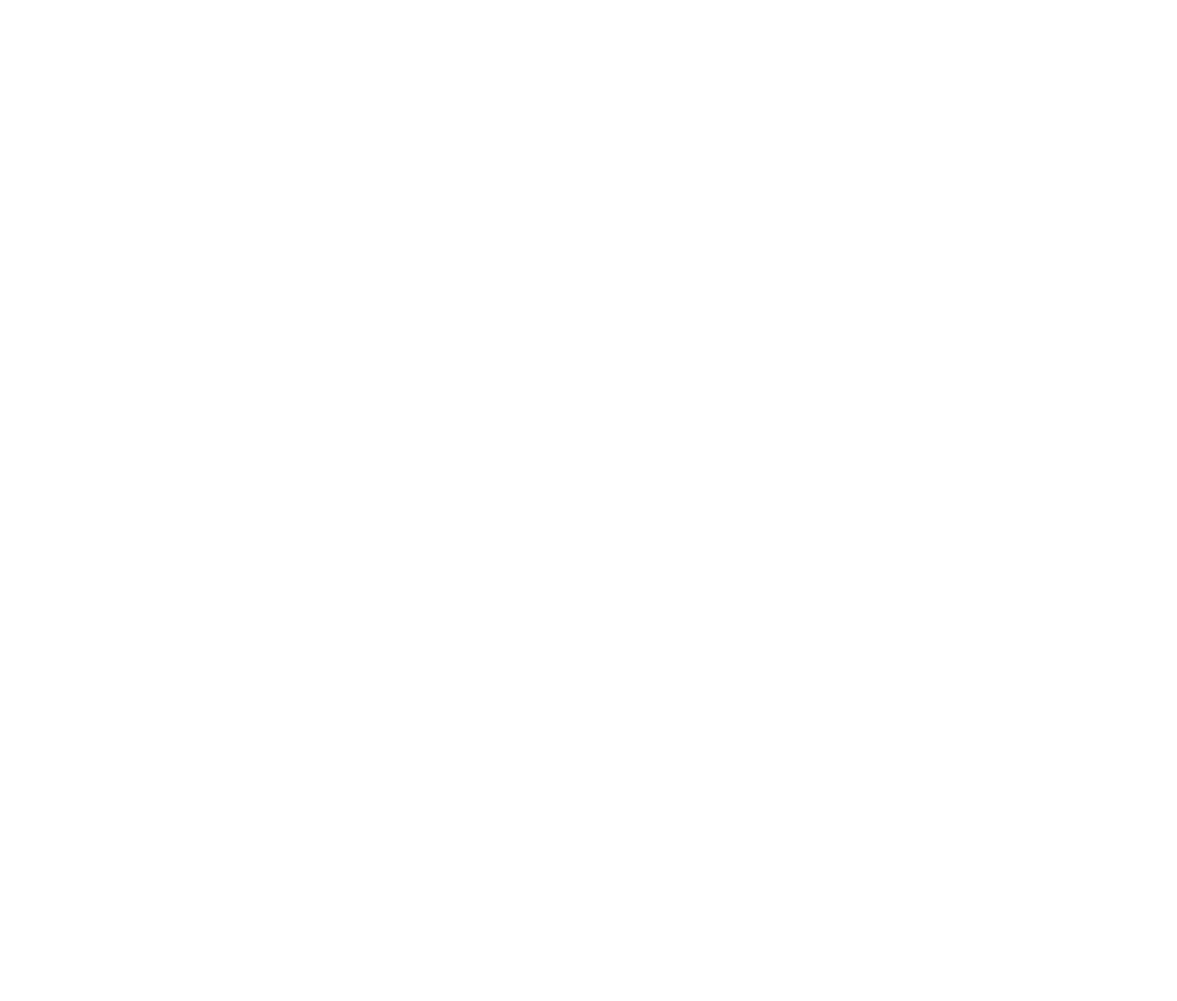
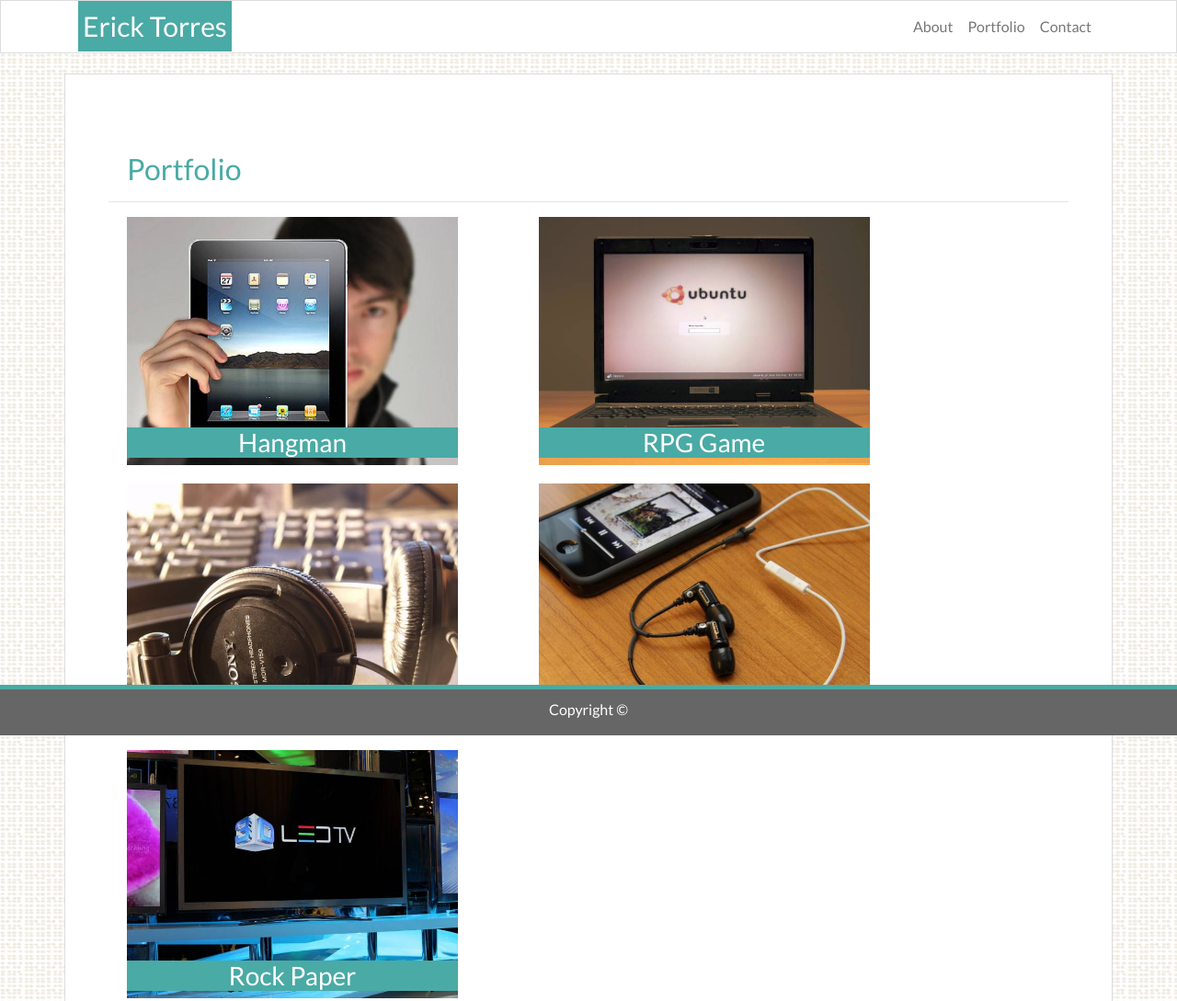
Before and after one commit to ericktorres1/BootstrapPortfolio-github.com, a plain HTML site: page portfolio.html in a window 1280 px wide. Shown: the top 1089 px of the page at 92% size. Before the commit the page ends 800 px from the top, so only its background shows below. Drawn offline with nearby package versions, Linux system fonts and the light colour scheme.

Commit message:
complete assignment

```diff
--- a/assets/css/style.css
+++ b/assets/css/style.css
@@ -1,9 +1,114 @@
-* {
-    box-sizing: border-box;
+@import url('https://fonts.googleapis.com/css?family=Lato');
+
+body, html {
+    height: 100%;
 }
-.bg-yellow{
-    background: yellow;
+body {
+    /* overflow: hidden; */
+    font-family: 'Lato', sans-serif;
+    color: #777777;
+    background: url('../images/dynamic-style.png');
+
+
+    /* background-size: cover; */
 }
-.bg-white{
+
+.navbar {
+    background: #ffffff;
+    border: solid #dddddd 1px;
+}
+.navbar a {
+    color: #777777;
+}
+
+.navbar a:hover {
+    color: #999999;
+}
+
+.navbar h1 {
+    margin-top: -12px;
+    margin-bottom: -11px;
+    padding-right: 5px;
+    padding-left: 5px;
+    background: #4aaaa5;
+    color: #ffffff;
+    font-size: 30px;
+}
+
+.container .about-image {
+    width: 90%;
+    margin-top: 10px;
+}
+
+.about-container h2 {
+    color: #4aaaa5;
+    margin-top: 20px;
+    padding-left: 20px;
+}
+.about-container h3 {
+    background: #4aaaa5;
+    color: #ffffff;
+    text-align: center;
+    position: absolute;
+    bottom: 20px;
+    width: 360px;
+    margin-left: 20px;
+}
+
+.container hr {
+    color: #dddddd;
+}
+.about-text {
+    margin-top: 10px;
+}
+.about-container {
+    margin-top: 80px;
+    border: solid #dddddd 1px;
+    background: #ffffff;
+    height: 100%;
+}
+
+
+/* Portfolio */
+.images-container {
+    width: 400px;
+    /* padding-left: 20px; */
+    text-align: center;
+}
+
+.image-portfolio {
+    width: 400px;
+    margin-right: 150px;
+    margin-bottom: 20px;
+    padding-right: 20px;
+    padding-left: 20px;
+}
+
+.jumbotron {
     background: #ffffff;
 }
+
+.message-contact{
+    height: 150px;
+}
+
+.the-button {
+    background: #4aaaa5;
+    color: #ffffff;
+    margin-bottom: 20px;
+}
+
+/* Footer */
+footer {
+    background: #666666;
+    color: #ffffff;
+    text-align: center;
+    width: 100%;
+    position: fixed;
+    bottom: 0;
+    border-top: 5px solid #4aaaa5;
+    padding-top: 10px;
+    background-repeat: repeat;
+    background-attachment: scroll;
+    background-position: 0% 0%;
+}
--- a/portfolio.html
+++ b/portfolio.html
@@ -0,0 +1,99 @@
+<!DOCTYPE html>
+<html lang="en">
+
+<head>
+    <meta charset="UTF-8" />
+    <meta name="viewport" content="width=device-width, initial-scale=1.0" />
+    <meta http-equiv="X-UA-Compatible" content="ie=edge" />
+    <link rel="stylesheet" href="https://stackpath.bootstrapcdn.com/bootstrap/4.3.1/css/bootstrap.min.css" integrity="sha384-ggOyR0iXCbMQv3Xipma34MD+dH/1fQ784/j6cY/iJTQUOhcWr7x9JvoRxT2MZw1T"
+        crossorigin="anonymous" />
+    <link rel="stylesheet" type="text/css" href="assets/css/style.css" />
+    <title>Bootstrap Portfolio</title>
+</head>
+
+<body>
+    <!-- Start of About -->
+    <!-- Navigation -->
+    <header>
+        <nav class="navbar navbar-expand-md fixed-top">
+            <div class="container">
+                <h1 class="navbar-brand">Erick Torres</h1>
+                <button class="navbar-toggler" type="button" data-toggle="collapse" data-target="#navbarResponsive">
+                    <span class="custom-toggler-icon"><i class="fas fa-bars"></i></span>
+                </button>
+
+                <div class="collapse navbar-collapse" id="navbarResponsive">
+                    <ul class="navbar-nav ml-auto">
+                        <li class="nav-item">
+                            <a class="nav-link" href="index.html">About</a>
+                        </li>
+                        <li class="nav-item">
+                            <a class="nav-link active" href="portfolio.html">Portfolio</a>
+                        </li>
+                        <li class="nav-item">
+                            <a class="nav-link" href="contact.html">Contact</a>
+                        </li>
+                    </ul>
+                </div>
+            </div>
+        </nav>
+    </header>
+    <!-- About container -->
+    <main>
+        <div class="container about-container">
+            <div class="jumbotron">
+                <div class="row">
+                    <div class="col-lg-12">
+                        <h2>Portfolio</h2>
+                        <hr>
+                    </div>
+                    <div class="col-lg-5 images-container">
+                        <h3>Hangman</h3>
+                        <img class="image-portfolio" src="assets/images/project1.jpg">
+                    </div>
+                    <div class="col-lg-5 images-container">
+                        <h3>RPG Game</h3>
+                        <img class="image-portfolio" src="assets/images/project2.jpg">
+                    </div>
+                    <div class="col-lg-5 images-container">
+                        <h3>Trivia Game</h3>
+                        <img class="image-portfolio" src="assets/images/project3.jpg">
+                    </div>
+                    <div class="col-lg-5">
+                        <h3>Rutgers Info Widget</h3>
+                        <img class="image-portfolio" src="assets/images/project4.jpg">
+                    </div>
+                    <div class="col-lg-6">
+                        <h3>Rock Paper</h3>
+                        <img class="image-portfolio" src="assets/images/project5.jpg">
+                    </div>
+                </div>
+            </div>
+        </div>
+    </main>
+
+    <!-- End of About container -->
+    <!-- End of About-->
+
+    <!-- Footer -->
+
+    <footer>
+        <div class="container-fluid">
+            <p>Copyright &copy;</p>
+        </div>
+    </footer>
+    <!-- End of Footer-->
+
+    <!-- Scripting Source Files-->
+    <script src="https://code.jquery.com/jquery-3.3.1.slim.min.js" integrity="sha384-q8i/X+965DzO0rT7abK41JStQIAqVgRVzpbzo5smXKp4YfRvH+8abtTE1Pi6jizo"
+        crossorigin="anonymous"></script>
+    <script src="https://cdnjs.cloudflare.com/ajax/libs/popper.js/1.14.7/umd/popper.min.js" integrity="sha384-UO2eT0CpHqdSJQ6hJty5KVphtPhzWj9WO1clHTMGa3JDZwrnQq4sF86dIHNDz0W1"
+        crossorigin="anonymous"></script>
+    <script src="https://stackpath.bootstrapcdn.com/bootstrap/4.3.1/js/bootstrap.min.js" integrity="sha384-JjSmVgyd0p3pXB1rRibZUAYoIIy6OrQ6VrjIEaFf/nJGzIxFDsf4x0xIM+B07jRM"
+        crossorigin="anonymous"></script>
+
+    <script src="https://use.fontawesome.com/releases/v5.0.9/js/all.js"></script>
+    <!-- End of Script Source Files-->
+</body>
+
+</html>
```
Also changed, not shown: contact.html (+87 -0 lines), index.html (+104 -12 lines).
